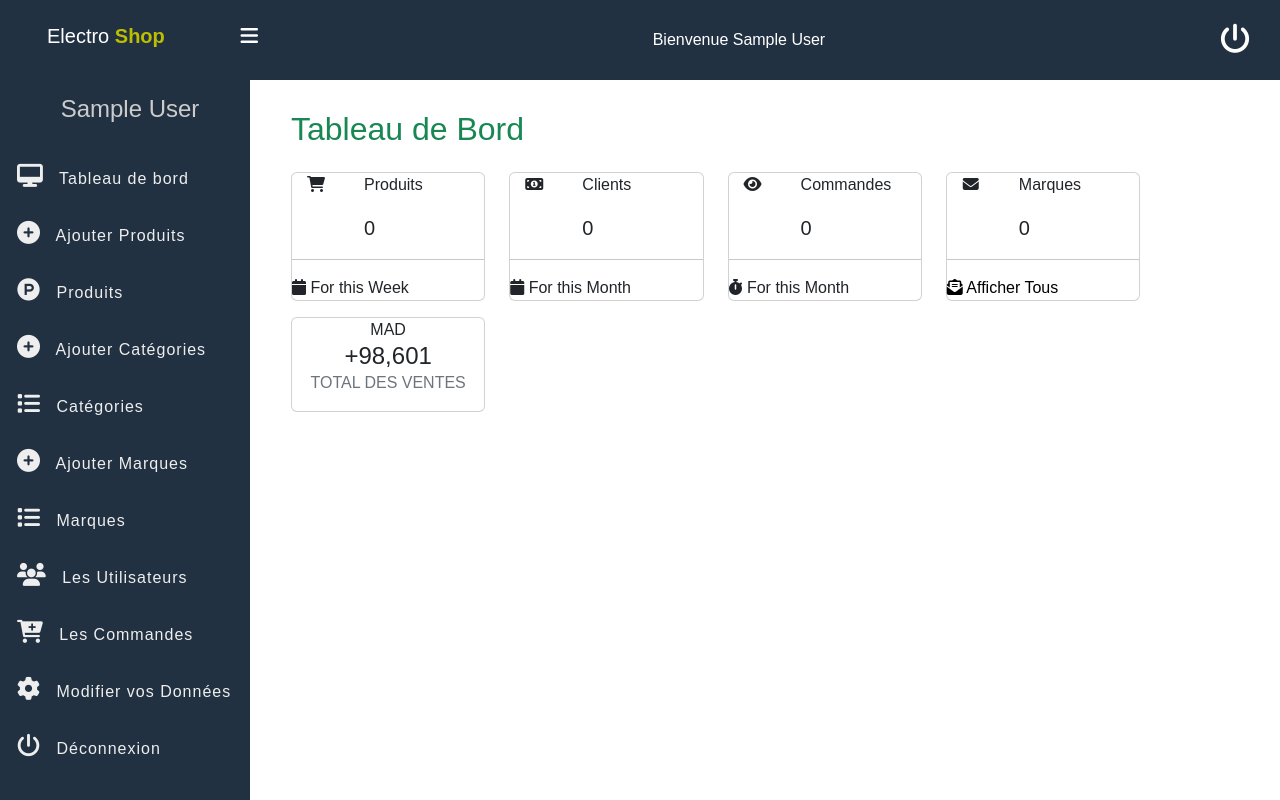
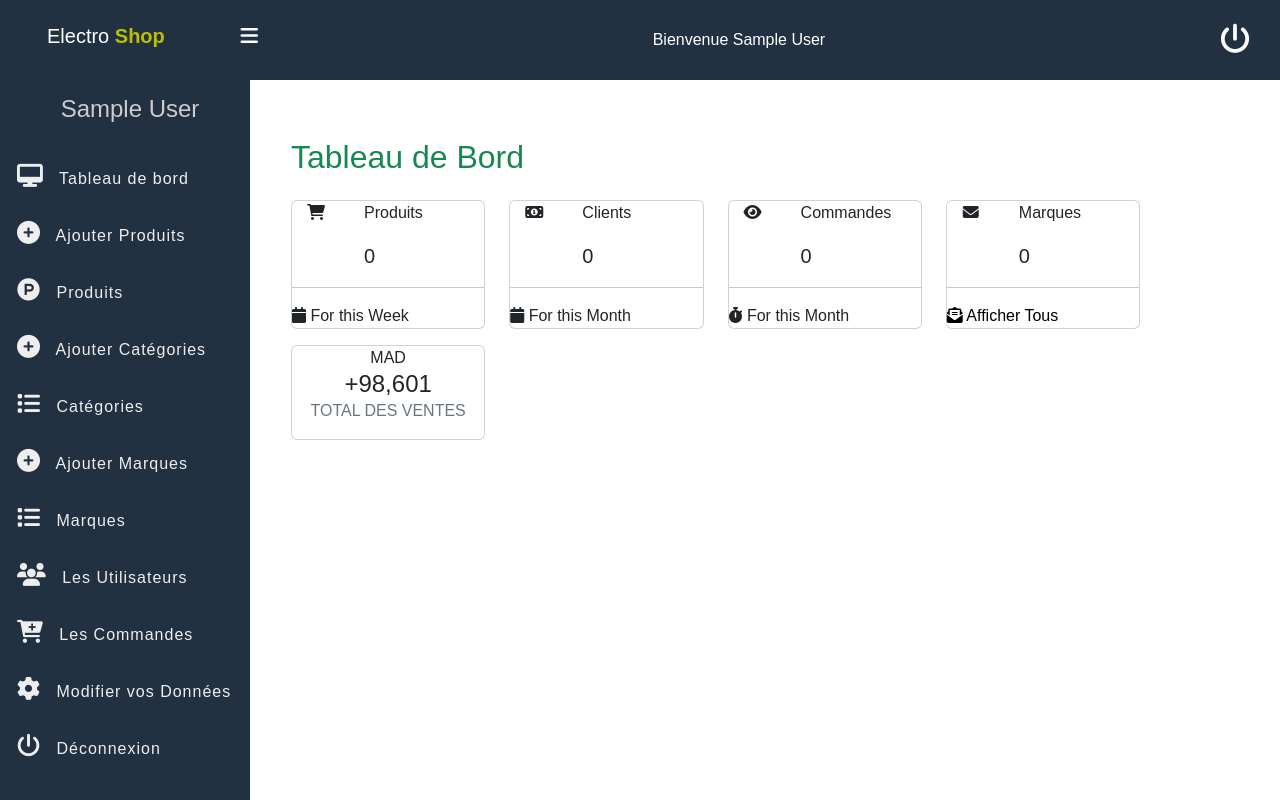
Before and after one commit to ab-talbi/electro-shop, a PHP site: page /admin/index.php?tableau_bort in a window 1280 px wide. Run offline with PHP 8.4, Linux system fonts and the light colour scheme; the visitor is signed in with stand-in values (Sample User, id 1); data that the repository does not hold is empty; some libraries are stand-ins or nearby versions.

Commit message:
update: coriger l erreur sur admin/index.php

```diff
--- a/admin/index.php
+++ b/admin/index.php
@@ -131,7 +131,7 @@
 					<div style="height:60px"></div>
 				</nav>
 			</div>
-			<div class="col-sm-9 col-lg-9" style="margin-top:62px;z-index:-50">
+			<div class="col-lg-9 col-sm-12" style="margin-top:90px">
 
 
 				<!-- Dashboar -->
@@ -322,7 +322,6 @@
 				<?php
 					}
 				?>
-			<div class="col-lg-9 col-sm-12" style="margin-top:90px">
 
 				<!-- espace pour ajouter les categories -->
 				<?php
```
